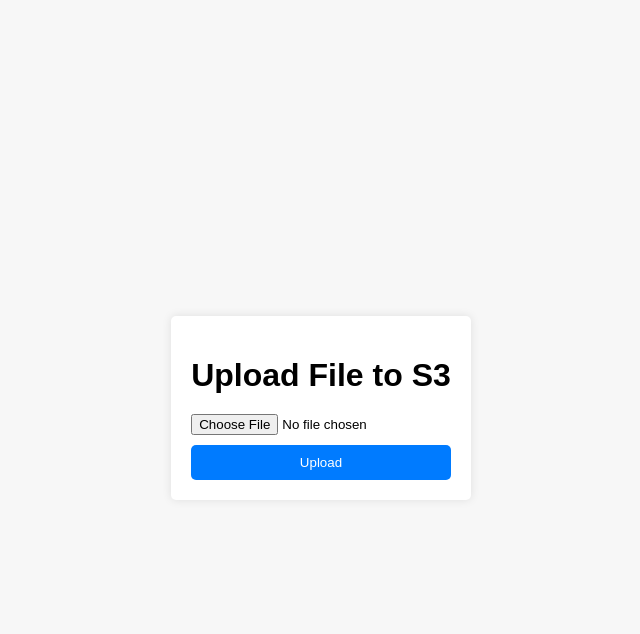
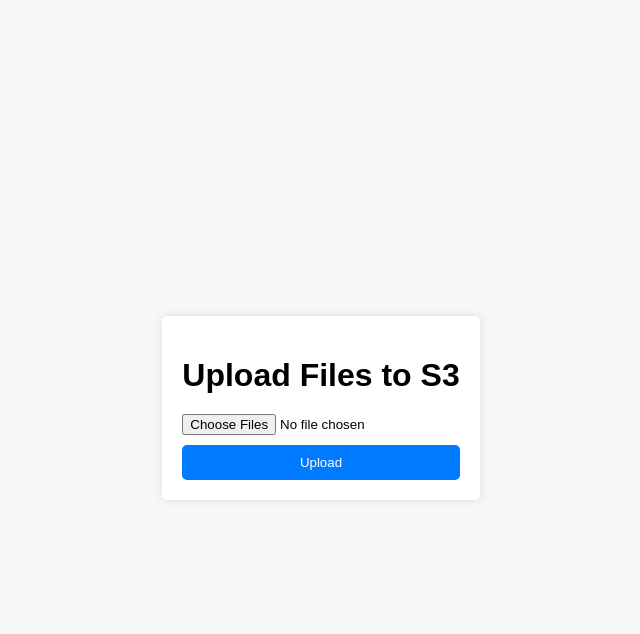
Before and after one commit to Bhushan21z/s3media-storage, a Flask app: page / in a window 1280 px wide. Shown: the top 634 px of the page, without its empty margins (319-959 px from the left). Run offline with Flask 3, Linux system fonts and the light colour scheme.

Commit message:
updated to handle multiple files

```diff
--- a/app.py
+++ b/app.py
@@ -19,21 +19,23 @@ s3_client = boto3.client(
 @app.route('/', methods=['GET', 'POST'])
 def index():
     if request.method == 'POST':
-        if 'file' not in request.files:
-            flash('No file part')
+        if 'files' not in request.files:
+            flash('No files part')
             return redirect(request.url)
 
-        file = request.files['file']
+        files = request.files.getlist('files')
 
-        if file.filename == '':
-            flash('No selected file')
+        if len(files) == 0 or files[0].filename == '':
+            flash('No selected files')
             return redirect(request.url)
 
-        if file:
-            file_name = file.filename
-            s3_client.upload_fileobj(file, Config.S3_BUCKET, file_name)
-            flash('File successfully uploaded to S3')
-            return redirect(url_for('index'))
+        for file in files:
+            if file:
+                file_name = file.filename
+                s3_client.upload_fileobj(file, Config.S3_BUCKET, file_name)
+                flash(f'{file_name} successfully uploaded to S3')
+
+        return redirect(url_for('index'))
 
     return render_template('index.html')
 
--- a/templates/index.html
+++ b/templates/index.html
@@ -10,7 +10,7 @@
 </head>
 <body>
     <div class="container">
-        <h1>Upload File to S3</h1>
+        <h1>Upload Files to S3</h1>
         {% with messages = get_flashed_messages() %}
             {% if messages %}
                 <ul>
@@ -21,7 +21,7 @@
             {% endif %}
         {% endwith %}
         <form method="POST" enctype="multipart/form-data">
-            <input type="file" name="file">
+            <input type="file" name="files" multiple>
             <input type="submit" value="Upload">
         </form>
     </div>
```
